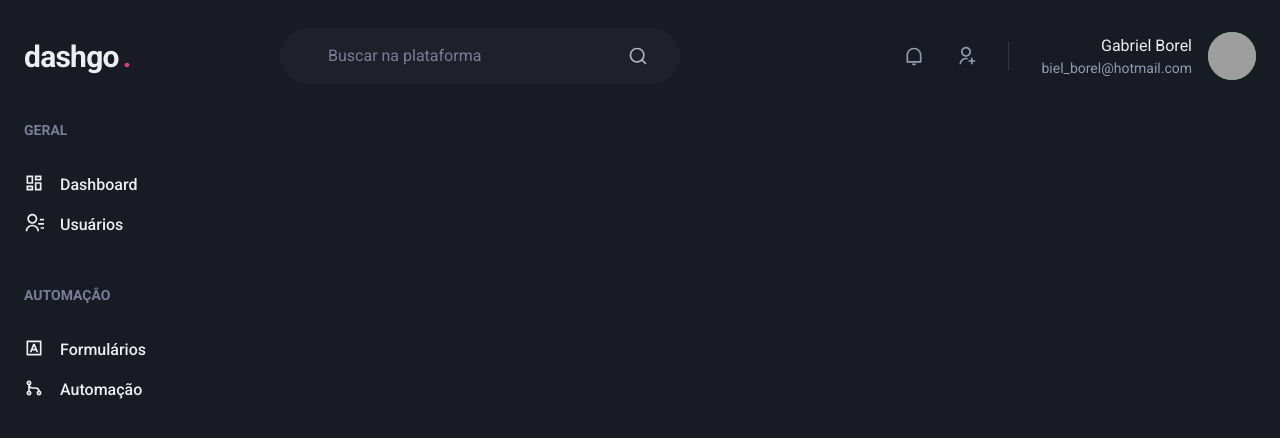
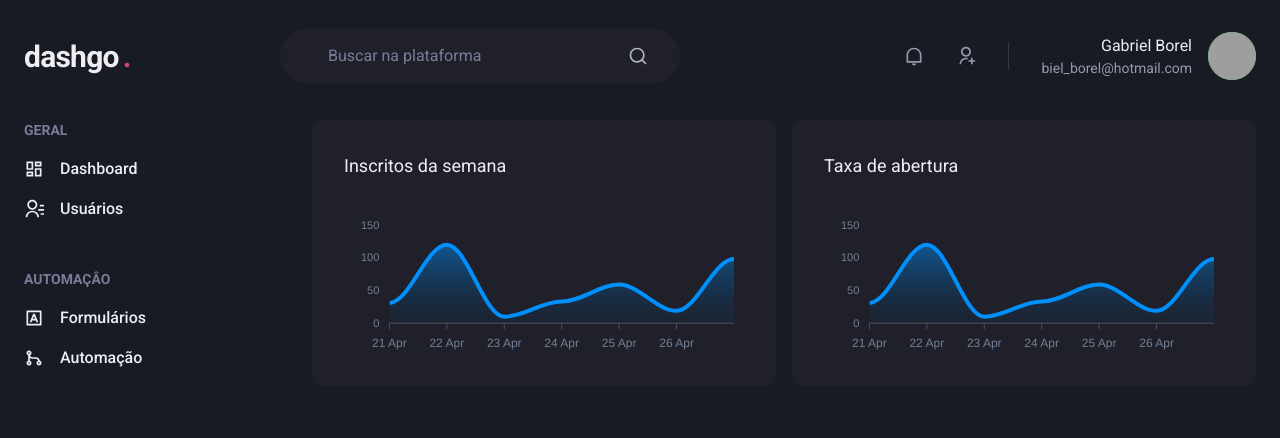
Before and after one commit to gabrielborel/dashgo, a Next.js app: page /dashboard in a window 1280 px wide. Shown: the top 438 px of the page. Built offline with nearby package versions, Linux system fonts and the light colour scheme; grey boxes are pictures that could not be loaded.

Commit message:
Dashboard page created

```diff
--- a/package.json
+++ b/package.json
@@ -13,9 +13,11 @@
     "@chakra-ui/react": "^1.8.8",
     "@emotion/react": "^11.9.0",
     "@emotion/styled": "^11.8.1",
+    "apexcharts": "^3.35.0",
     "framer-motion": "^6.3.3",
     "next": "12.1.5",
     "react": "18.1.0",
+    "react-apexcharts": "^1.4.0",
     "react-dom": "18.1.0",
     "react-icons": "^4.3.1"
   },
--- a/src/components/Sidebar.tsx
+++ b/src/components/Sidebar.tsx
@@ -15,15 +15,15 @@ export const Sidebar = () => {
             GERAL
           </Text>
 
-          <Stack spacing="4" mt="8" align="stretch">
-            <Link display="flex" align="center">
+          <Stack spacing="4" mt="4" align="stretch">
+            <Link display="flex" alignItems="center">
               <Icon as={RiDashboardLine} fontSize="20" />
               <Text ml="4" fontWeight="medium">
                 Dashboard
               </Text>
             </Link>
 
-            <Link display="flex" align="center">
+            <Link display="flex" alignItems="center">
               <Icon as={RiContactsLine} fontSize="20" />
               <Text ml="4" fontWeight="medium">
                 Usuários
@@ -37,15 +37,15 @@ export const Sidebar = () => {
             AUTOMAÇÂO
           </Text>
 
-          <Stack spacing="4" mt="8" align="stretch">
-            <Link display="flex" align="center">
+          <Stack spacing="4" mt="4" align="stretch">
+            <Link display="flex" alignItems="center">
               <Icon as={RiInputMethodLine} fontSize="20" />
               <Text ml="4" fontWeight="medium">
                 Formulários
               </Text>
             </Link>
 
-            <Link display="flex" align="center">
+            <Link display="flex" alignItems="center">
               <Icon as={RiGitMergeLine} fontSize="20" />
               <Text ml="4" fontWeight="medium">
                 Automação
--- a/src/pages/dashboard.tsx
+++ b/src/pages/dashboard.tsx
@@ -1,23 +1,95 @@
-import { Flex } from '@chakra-ui/react';
+import { Box, Flex, SimpleGrid, Text, theme } from '@chakra-ui/react';
+import dynamic from 'next/dynamic';
 import { Header } from '../components/Header';
 import { Sidebar } from '../components/Sidebar';
 
+const Chart = dynamic(() => import('react-apexcharts'), {
+  ssr: false,
+});
+
+const options = {
+  chart: {
+    toolbar: {
+      show: false,
+    },
+    zoom: {
+      enabled: false,
+    },
+    foreColor: theme.colors.gray[500],
+  },
+  grid: {
+    show: false,
+  },
+  dataLabels: {
+    enabled: false,
+  },
+  tooltip: {
+    enabled: false,
+  },
+  xaxis: {
+    type: 'datetime',
+    axisBorder: {
+      color: theme.colors.gray[600],
+    },
+    axisTicks: {
+      color: theme.colors.gray[600],
+    },
+    categories: [
+      '2022-04-21T00:00:00.000Z',
+      '2022-04-22T00:00:00.000Z',
+      '2022-04-23T00:00:00.000Z',
+      '2022-04-24T00:00:00.000Z',
+      '2022-04-25T00:00:00.000Z',
+      '2022-04-26T00:00:00.000Z',
+      '2022-04-27T00:00:00.000Z',
+    ],
+  },
+  fill: {
+    opacity: 0.3,
+    type: 'gradient',
+    gradient: {
+      shade: 'dark',
+      opacityFrom: 0.7,
+      opacityTo: 0.3,
+    },
+  },
+};
+
+const series = [
+  {
+    name: 'series1',
+    data: [31, 120, 10, 33, 59, 19, 98],
+  },
+];
+
 export default function Dashboard() {
   return (
-    <Flex
-      direction="column"
-      h="100vh"
-    >
+    <Flex direction="column" h="100vh">
       <Header />
 
-      <Flex
-        w="100%"
-        my="6"
-        maxWidth={1300}
-        mx="auto"
-        px="6"
-      >
+      <Flex w="100%" my="6" maxWidth={1300} mx="auto" px="6">
         <Sidebar />
+
+        <SimpleGrid
+          flex="1"
+          gap="4"
+          minChildWidth="320px"
+          alignItems="flex-start"
+        >
+          <Box p="8" bg="gray.800" borderRadius={8} pb={4}>
+            <Text fontSize="lg" mb="4">
+              Inscritos da semana
+            </Text>
+            <Chart options={options} series={series} type="area" height={160} />
+          </Box>
+
+          <Box p="8" bg="gray.800" borderRadius={8} pb={4}>
+            <Text fontSize="lg" mb="4">
+              Taxa de abertura
+            </Text>
+            <Chart options={options} series={series} type="area" height={160} />
+          </Box>
+        </SimpleGrid>
       </Flex>
     </Flex>
   );
```
Also changed, not shown: src/pages/index.tsx (+5 -29 lines), 1 other file (tests, documents, lock files or other folders).
